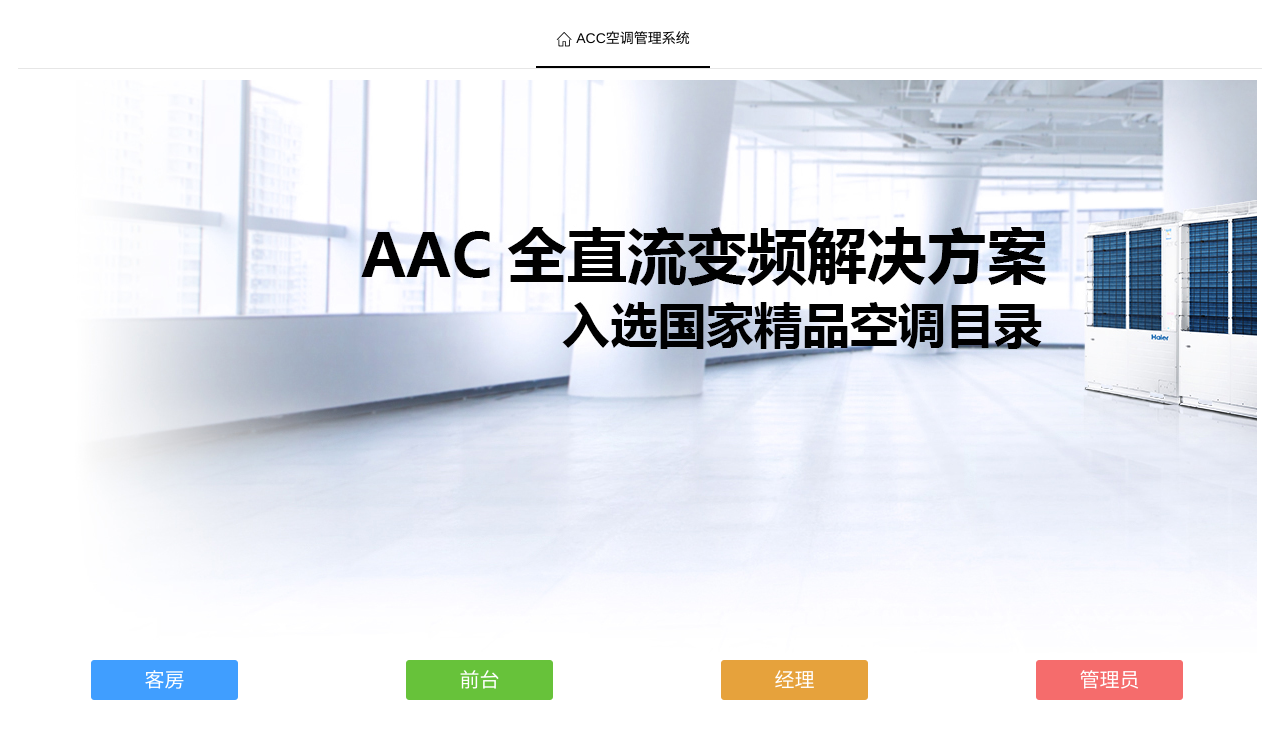
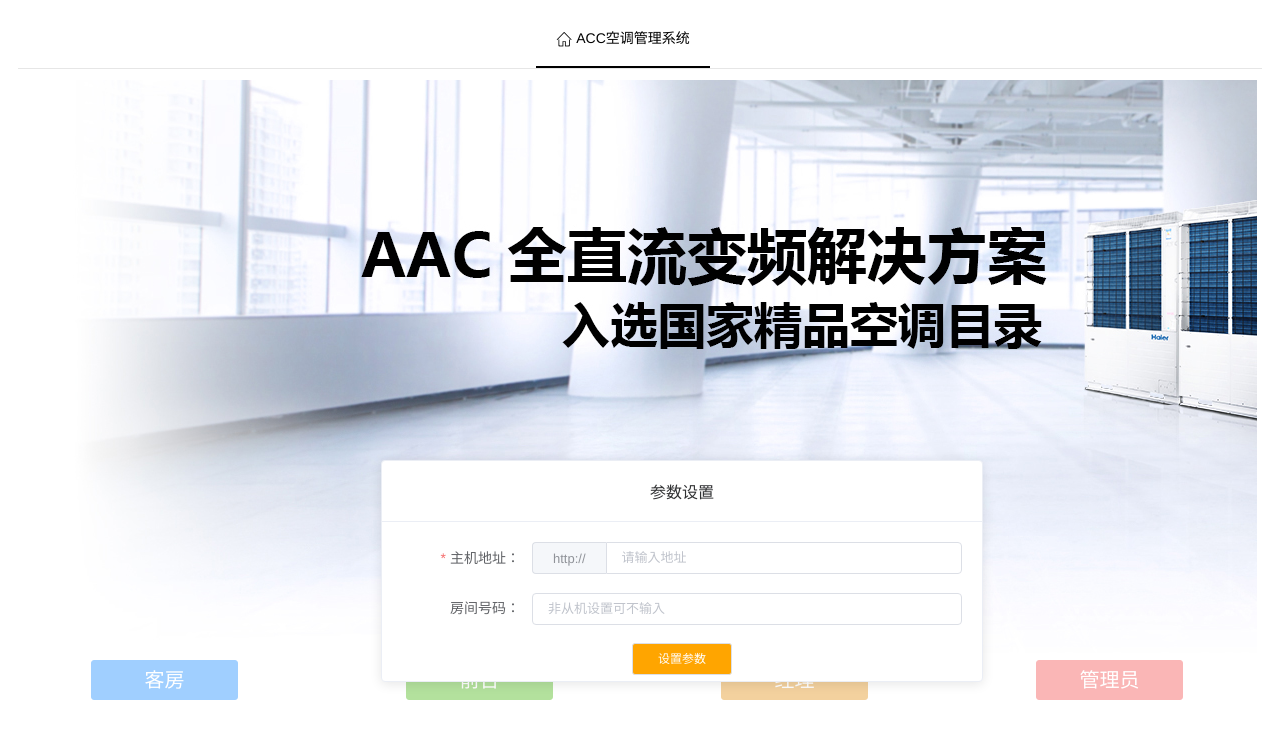
Before and after one commit to qiumu2016/awesome-air-conditioner, a Vue app in the folder front/: page / in a window 1280 px wide. Shown: the top 738 px of the page. Built offline with nearby package versions, Linux system fonts and the light colour scheme; what v-charts would draw is missing.

Commit message:
前端添加参数设置

```diff
--- a/front/src/views/Administrator.vue
+++ b/front/src/views/Administrator.vue
@@ -147,6 +147,8 @@ import userHeader from '@/components/userheader.vue'
     },
     data() {
       return{
+        url:'',
+        roomId:'',
         disabled:true,
         isPoweron:'未开机',
         checkForm: {
@@ -176,16 +178,22 @@ import userHeader from '@/components/userheader.vue'
         }
       }
     },
-
+    created(){
+      this.init();
+    },
     mounted(){
 
     },
     methods:{
+      init(){
+        this.url = sessionStorage.getItem("url")
+        this.roomId = sessionStorage.getItem("roomId")
+      },
       start_up(){
         this.$ajax({
               type: 'HEAD',
               method: 'post',
-              url: '/api/administrator/start_up',
+              url: this.url+'/administrator/start_up',
               data : sent
               })
               .then((response) => {
@@ -206,7 +214,7 @@ import userHeader from '@/components/userheader.vue'
              this.$ajax({
               type: 'HEAD',
               method: 'post',
-              url: '/api/administrator/check_room_state',
+              url: this.url+'/administrator/check_room_state',
               data : sent
               })
               .then((response) => {
@@ -254,7 +262,7 @@ import userHeader from '@/components/userheader.vue'
              this.$ajax({
               type: 'HEAD',
               method: 'post',
-              url: '/api/administrator/set_para',
+              url: this.url+'/administrator/set_para',
               data : sent
               })
               .then((response) => {
@@ -289,7 +297,7 @@ import userHeader from '@/components/userheader.vue'
           this.$ajax({
               type: 'HEAD',
               method: 'post',
-              url: '/api/administrator/power_on',
+              url: this.url+'/administrator/power_on',
             })
             .then((response) => {
               if(response.status == 200){
@@ -304,7 +312,7 @@ import userHeader from '@/components/userheader.vue'
         this.$ajax({
               type: 'HEAD',
               method: 'post',
-              url: '/api/administrator/power_off',
+              url: this.url+'/administrator/power_off',
             })
             .then((response) => {
               if(response.status == 200){
--- a/front/src/views/Costumer.vue
+++ b/front/src/views/Costumer.vue
@@ -91,9 +91,10 @@ var changeT
     },
     data() {
       return {
+       url:'',
        img1:{id:1, src:require('../images/power.gif')},
        img2:{id:2, src:require('../images/power1.jpeg')},
-       roomId:'310e',
+       roomId:'',
        set_temp:24,
        model:'制冷',
        cur_temp:'',
@@ -129,6 +130,8 @@ var changeT
     methods:{
       init(){
         this.cur_temp = this.outdoor
+        this.url = sessionStorage.getItem("url")
+        this.roomId = sessionStorage.getItem("roomId")
       },
       changtemp(){
         if(this.ispower =='未开机'){
@@ -155,7 +158,7 @@ var changeT
           this.$ajax({
               type: 'HEAD',
               method: 'post',
-              url: '/api/customer/request_info',
+              url: this.url+'/customer/request_info',
               data : sent
             })
             .then((response) => {
@@ -191,7 +194,7 @@ var changeT
           this.$ajax({
               type: 'HEAD',
               method: 'post',
-              url: '/api/customer/request_on',
+              url: this.url+'/customer/request_on',
               data : sent
             })
             .then((response) => {
@@ -225,7 +228,7 @@ var changeT
           this.$ajax({
               type: 'HEAD',
               method: 'post',
-              url: '/api/customer/request_off',
+              url: this.url+'/customer/request_off',
               data : sent
             })
             .then((response) => {
@@ -255,7 +258,7 @@ var changeT
           this.$ajax({
               type: 'HEAD',
               method: 'post',
-              url: '/api/customer/change_target_temp',
+              url: this.url+'/customer/change_target_temp',
               data : sent
             })
             .then((response) => {
@@ -290,7 +293,7 @@ var changeT
           this.$ajax({
               type: 'HEAD',
               method: 'post',
-              url: '/api/customer/change_target_temp',
+              url: this.url+'/customer/change_target_temp',
               data : sent
             })
             .then((response) => {
@@ -319,7 +322,7 @@ var changeT
           this.$ajax({
               type: 'HEAD',
               method: 'post',
-              url: '/api/customer/change_fan_speed',
+              url: this.url+'/customer/change_fan_speed',
               data : sent
             })
             .then((response) => {
--- a/front/src/views/Desk.vue
+++ b/front/src/views/Desk.vue
@@ -66,6 +66,8 @@ import userHeader from '@/components/userheader.vue'
     },
     data() {
       return {
+        url:'',
+        roomId:'',
         rdrForm: {
           roomId: '',
         },
@@ -74,11 +76,17 @@ import userHeader from '@/components/userheader.vue'
         },
       }
     },
-
+    created(){
+      this.init();
+    },
     mounted(){
 
     },
     methods:{
+      init(){
+        this.url = sessionStorage.getItem("url")
+        this.roomId = sessionStorage.getItem("roomId")
+      },
       to_home(){
         this.$router.push('/');
       },
@@ -91,7 +99,7 @@ import userHeader from '@/components/userheader.vue'
             this.$ajax({
               type: 'HEAD',
               method: 'post',
-              url: '/api/desk/print_rdr',
+              url: this.url+'/desk/print_rdr',
               data : sent
             })
             .then((response) => {
@@ -118,7 +126,7 @@ import userHeader from '@/components/userheader.vue'
             this.$ajax({
               type: 'HEAD',
               method: 'post',
-              url: '/api/desk/print_invoice',
+              url: this.url+'/desk/print_invoice',
               data : sent
             })
             .then((response) => {
--- a/front/src/views/Home.vue
+++ b/front/src/views/Home.vue
@@ -25,11 +25,28 @@
               </div>
             </el-carousel-item>
           </el-carousel>
+           <el-card class="card" shadow="always">
+              <div slot="header" class="clearfix">
+                <span>参数设置</span>
+              </div>
+               <el-form ref="form" :model="form" label-width="130px">
+                <el-form-item prop="url" :rules="[{ required: true, message: '请输入主机地址', trigger: 'blur' },]" label = "主机地址：">
+                   <el-input placeholder="请输入地址" v-model="form.url">
+                      <template slot="prepend">http://</template>
+                    </el-input>
+                </el-form-item>
+                <el-form-item label = "房间号码：" prop="roomId" >
+                   <el-input placeholder="非从机设置可不输入" v-model.number="form.roomId">
+                    </el-input>
+                </el-form-item>
+                 <el-button  @click="set_para('form')" weight='50px' style="background-color:orange;color:white;width:100px">设置参数</el-button>
+               </el-form>
+            </el-card>
           <el-row :gutter="20">
-            <el-col :span="6"><el-button class = "btn"  type="primary" @click = "to_costumer()"> 客房</el-button></el-col>
-            <el-col :span="6"><el-button class = "btn"  type="success" @click = "to_desk()"> 前台</el-button></el-col>
-            <el-col :span="6"><el-button class = "btn"  type="warning" @click = "to_manager()"> 经理</el-button></el-col>
-            <el-col :span="6"><el-button class = "btn"  type="danger" @click = "to_administrator()"> 管理员</el-button></el-col>
+            <el-col :span="6"><el-button :disabled='disable||roomable' class = "btn"  type="primary" @click = "to_costumer()"> 客房</el-button></el-col>
+            <el-col :span="6"><el-button :disabled='disable' class = "btn"  type="success" @click = "to_desk()"> 前台</el-button></el-col>
+            <el-col :span="6"><el-button :disabled='disable' class = "btn"  type="warning" @click = "to_manager()"> 经理</el-button></el-col>
+            <el-col :span="6"><el-button :disabled='disable' class = "btn"  type="danger" @click = "to_administrator()"> 管理员</el-button></el-col>
           </el-row>
 
       </el-main>
@@ -39,6 +56,14 @@
 </template>
 
 <style scoped>
+  .card{
+    position: absolute;
+    top:50%;
+    left: 30%;
+    z-index: 20;
+    height: 220px;
+    width: 600px;
+  }
   .body {
     min-height: 100%;
     margin: 0;
@@ -74,6 +99,12 @@
     },
     data() {
       return {
+        disable:true,
+        roomable:true,
+        form:{
+          url:'',
+          roomId:'',
+        },
         username:'',
         imglist:[
           {id:1, src:require('../images/1.jpg')},
@@ -87,6 +118,21 @@
       //console.log(this.$store.getters.isLogin)
     },
     methods:{
+      set_para(formName){
+         this.$refs[formName].validate((valid) => {
+          if (valid) {
+            sessionStorage.setItem("url",'http://'+this.form.url)
+            sessionStorage.setItem("roomId",this.form.roomId)
+            this.disable = false;
+            if(this.form.roomId != ''){
+              this.roomable = false
+            }
+          }else {
+            this.$message.error('请检查输入是否正确！');
+            return false;
+          }
+        });
+      },
       to_costumer(){
 				this.$router.push('/costumer');
       },
--- a/front/src/views/Manager.vue
+++ b/front/src/views/Manager.vue
@@ -53,14 +53,20 @@ import userHeader from '@/components/userheader.vue'
     },
     data() {
       return{
-         radio: '0'
+        url:'',
+        roomId:'',
+        radio: '0'
       }
     },
+    created(){
+      this.init();
+    },
 
-    mounted(){
-
-    },
     methods:{
+      init(){
+        this.url = sessionStorage.getItem("url")
+        this.roomId = sessionStorage.getItem("roomId")
+      },
       to_home(){
         this.$router.push('/');
       },
@@ -71,7 +77,7 @@ import userHeader from '@/components/userheader.vue'
           this.$ajax({
               type: 'HEAD',
               method: 'post',
-              url: '/api/manager/print_report',
+              url: this.url+'/manager/print_report',
               data : sent
             })
             .then((response) => {
```
Also changed, not shown: 1 other file (tests, documents, lock files or other folders). Lines whose indentation alone changed are shown as unchanged.
